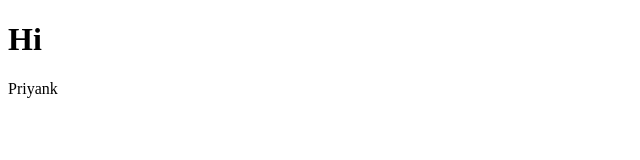
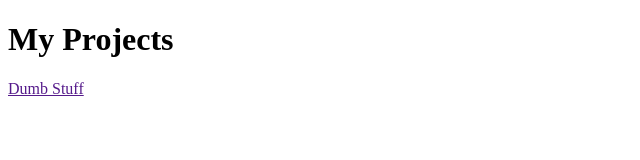
Before and after one commit to bhattarai333/HomePage, a plain HTML site: page docs/index.html in a window 1280 px wide. Shown: the whole page, without its empty margins (0-640 px from the left). Drawn offline with Linux system fonts and the light colour scheme.

Commit message:
Update index.html

```diff
--- a/docs/index.html
+++ b/docs/index.html
@@ -2,8 +2,10 @@
 <html>
 <body>
 
-<h1>Hi</h1>
-<p>Priyank</p>
+<h1>My Projects</h1>
+
+<a href="">Dumb Stuff <a>
+<a href=""
 
 </body>
 </html>
```
